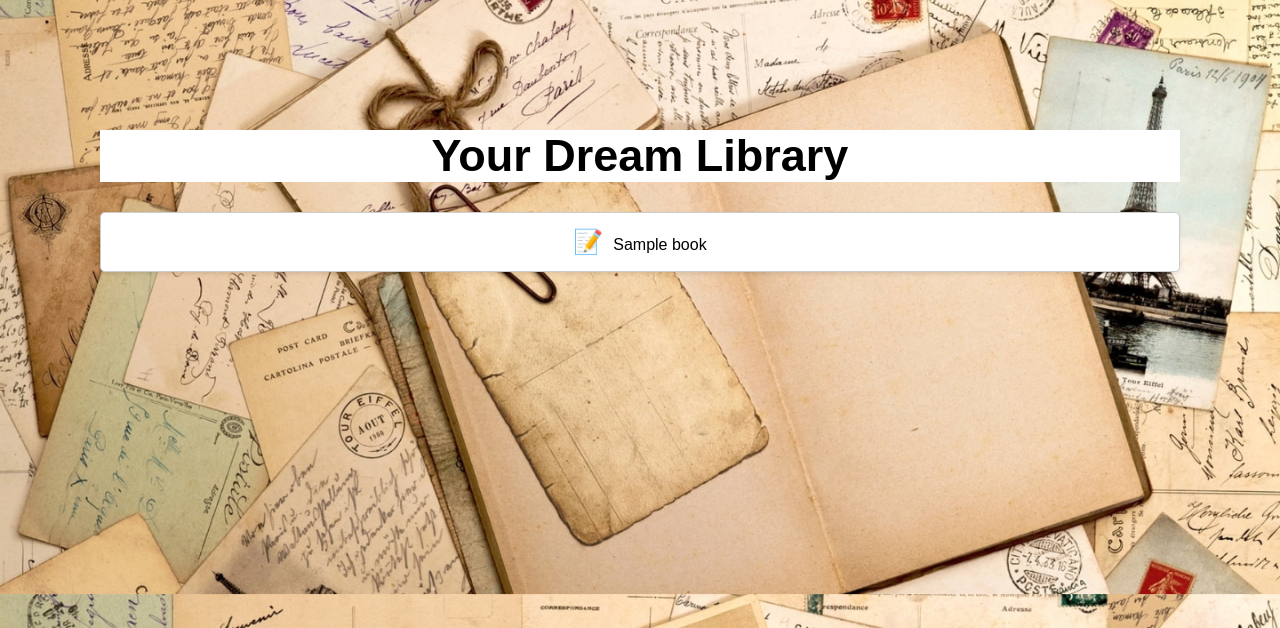
After one commit to Renalka/Dreamscapes, a Flask app: template templates/recommended_books.html in a window 1280 px wide. The commit adds this page. Shown: the top 628 px of the page. Run offline with Flask 2, Linux system fonts and the light colour scheme; the template is opened without the code that fills it: most values are stand-ins (such as "Sample title", 1, 10 or a date in 2020).

Commit message:
added frontend files for recommendation system

```diff
--- a/templates/index.html
+++ b/templates/index.html
@@ -65,6 +65,10 @@
                 <button type="submit" name="action" value="analyze" style="background-color: #062c54; color: #ffffff; border: none; border-radius: 5px; padding: 10px 20px; font-size: 16px; cursor: pointer;">Dream Sentiment</button>
                 <p style="background-color: rgba(0, 0, 0, 0.3); padding: 5px; width: 170px; margin-top: 10px;">Dream Moods Unveiled: Feel the Vibes, Score the Feels!</p>
             </div>
+            <div style="text-align: center; margin: 20px;">
+                <button type="submit" name="action" value="recommend" style="background-color: #062c54; color: #ffffff; border: none; border-radius: 5px; padding: 10px 20px; font-size: 16px; cursor: pointer;">Recommend Books</button>
+                <p style="background-color: rgba(0, 0, 0, 0.3); padding: 5px; width: 170px; margin-top: 10px;">Dream Library: Discover Books that Mirror Your Dreams!</p>
+            </div>
         </div>
     </form>
     <a href="/dream_journal" style="text-decoration: none;">
--- /dev/null
+++ b/templates/recommended_books.html
@@ -0,0 +1,58 @@
+<!DOCTYPE html>
+<html lang="en">
+<head>
+    <meta charset="UTF-8">
+    <meta name="viewport" content="width=device-width, initial-scale=1.0">
+    <title>Your Dream Books</title>
+    <style>
+        body {
+            font-family: Arial, sans-serif;
+            background-image: url('/static/journal.jpg');
+            background-size: cover;
+            background-position: center;
+            /* background-color: #f7f7f7; */
+            margin: 0;
+            padding: 100px;
+            text-align: center;
+        }
+
+        h1 {
+            font-size: 45px;
+            color: #000000;
+            background-color: #fff;
+        }
+
+        ul {
+            list-style-type: none;
+            padding: 0;
+        }
+
+        li {
+            background-color: #fff;
+            border: 1px solid #ccc;
+            margin: 10px 0;
+            padding: 15px;
+            border-radius: 5px;
+            box-shadow: 0 2px 4px rgba(0, 0, 0, 0.1);
+        }
+
+        li:hover {
+            background-color: #f2f2f2;
+        }
+
+        li:before {
+            content: "\1F4DD";
+            font-size: 24px;
+            margin-right: 10px;
+        }
+    </style>
+</head>
+<body>
+    <h1>Your Dream Library</h1>
+    <ul>
+        {% for book in recommended_books %}
+            <li>{{ book }}</li>
+        {% endfor %}
+    </ul>
+</body>
+</html>
```
